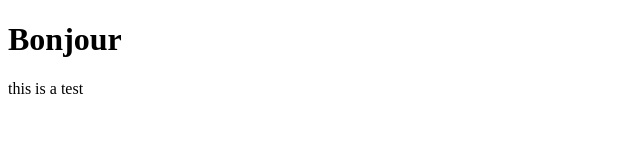
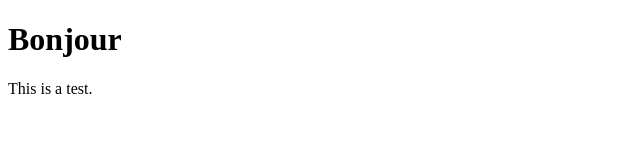
Before and after one commit to typarm/typarm.github.io, a plain HTML site: page index.html in a window 1280 px wide. Shown: the full height of the page, 0-640 px from the left. Drawn offline with Linux system fonts and the light colour scheme.

Commit message:
Update index.html

```diff
--- a/index.html
+++ b/index.html
@@ -2,6 +2,6 @@
 <html>
 <body>
 <h1>Bonjour</h1>
-<p>this is a test</p>
+<p>This is a test.</p>
 </body>
 </html>
```
